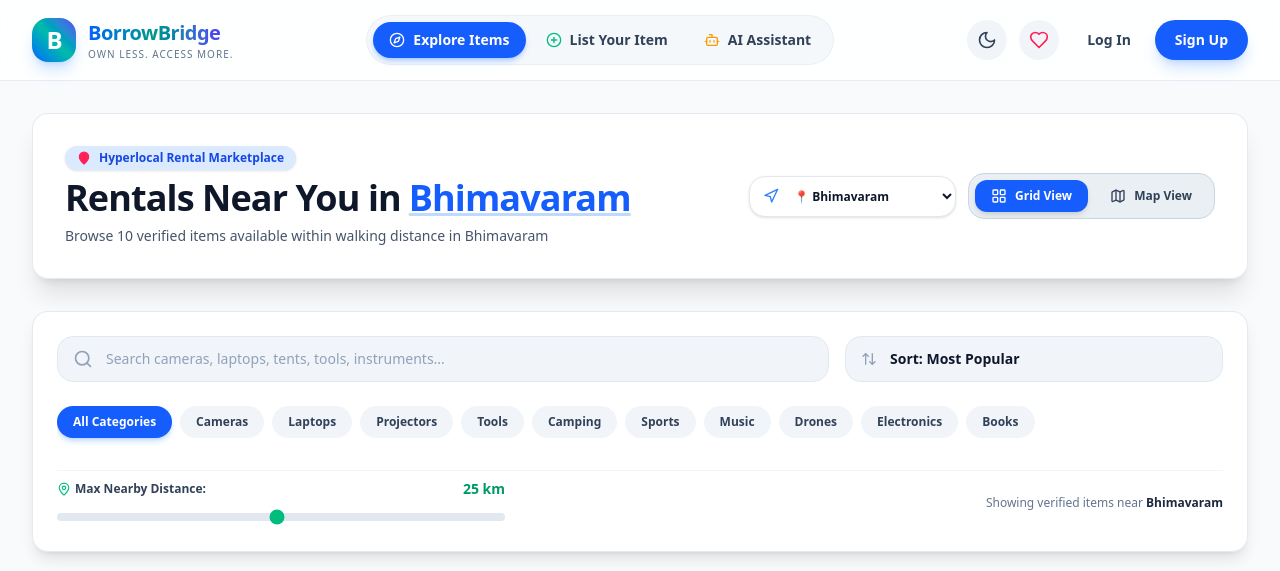
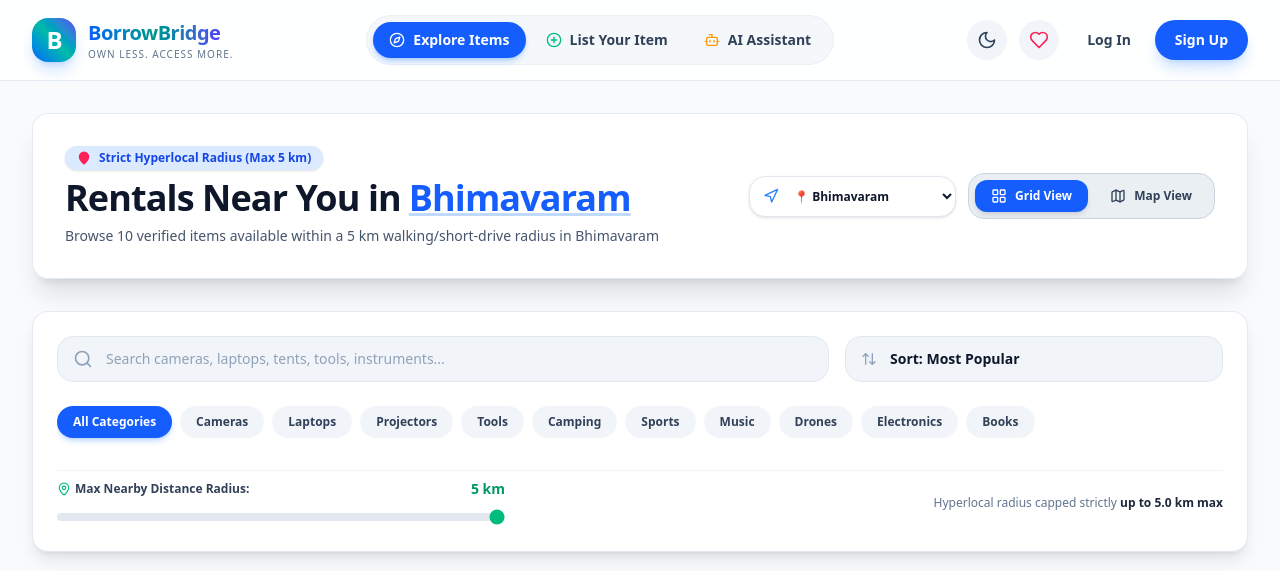
Before and after one commit to saiprasanth03/spark_tank, a React (Vite) app in the folder frontend/: page /explore in a window 1280 px wide. Shown: the top 571 px of the page. Built offline with nearby package versions, Linux system fonts and the light colour scheme.

Commit message:
Cap maximum distance search radius strictly up to 5km max

```diff
--- a/frontend/src/pages/ExplorePage.jsx
+++ b/frontend/src/pages/ExplorePage.jsx
@@ -25,7 +25,7 @@ export const ExplorePage = () => {
   const [searchQuery, setSearchQuery] = useState(searchParams.get('q') || '');
   const [selectedCategory, setSelectedCategory] = useState(searchParams.get('category') || 'all');
   const [selectedCity, setSelectedCity] = useState('Bhimavaram');
-  const [maxDistanceKm, setMaxDistanceKm] = useState(25);
+  const [maxDistanceKm, setMaxDistanceKm] = useState(5); // Capped strictly up to 5km max!
   const [sortBy, setSortBy] = useState('popular'); // 'popular', 'price-asc', 'price-desc', 'rating', 'distance'
   const [viewMode, setViewMode] = useState('grid'); // 'grid' or 'map'
 
@@ -46,7 +46,7 @@ export const ExplorePage = () => {
         const matchesCategory = item.category.toLowerCase().includes(q);
         if (!matchesTitle && !matchesDesc && !matchesCategory) return false;
       }
-      // Distance check in KM
+      // Distance check in KM (Capped strictly at max 5 km)
       const dist = item.distanceKm || item.distance || 0.8;
       if (dist > maxDistanceKm) return false;
 
@@ -76,7 +76,7 @@ export const ExplorePage = () => {
     setSearchQuery('');
     setSelectedCategory('all');
     setSelectedCity('Bhimavaram');
-    setMaxDistanceKm(25);
+    setMaxDistanceKm(5);
     setSortBy('popular');
     setSearchParams({});
   };
@@ -89,7 +89,7 @@ export const ExplorePage = () => {
         <div className="space-y-2">
           <div className="inline-flex items-center gap-2 px-3 py-1 rounded-full bg-blue-100 dark:bg-blue-950/60 text-blue-700 dark:text-blue-300 text-xs font-bold shadow-sm">
             <MapPin className="w-3.5 h-3.5 text-rose-500 fill-current" />
-            Hyperlocal Rental Marketplace
+            Strict Hyperlocal Radius (Max 5 km)
           </div>
 
           <h1 className="text-3xl sm:text-4xl font-extrabold text-slate-900 dark:text-white tracking-tight flex flex-wrap items-center gap-2">
@@ -99,7 +99,7 @@ export const ExplorePage = () => {
             </span>
           </h1>
           <p className="text-slate-600 dark:text-slate-400 text-sm">
-            Browse {filteredItems.length} verified items available within walking distance in {selectedCity}
+            Browse {filteredItems.length} verified items available within a 5 km walking/short-drive radius in {selectedCity}
           </p>
         </div>
 
@@ -203,21 +203,21 @@ export const ExplorePage = () => {
           ))}
         </div>
 
-        {/* Row 3: Radius Distance Slider in KM */}
+        {/* Row 3: Radius Distance Slider in KM (Capped to max 5km) */}
         <div className="pt-2 border-t border-slate-100 dark:border-slate-800 flex items-center justify-between gap-4">
           <div className="space-y-1 flex-1 max-w-md">
             <div className="flex items-center justify-between text-xs font-bold text-slate-700 dark:text-slate-300">
               <span className="flex items-center gap-1">
                 <MapPin className="w-3.5 h-3.5 text-emerald-500" />
-                Max Nearby Distance:
+                Max Nearby Distance Radius:
               </span>
               <span className="text-emerald-600 dark:text-emerald-400 font-extrabold text-sm">{maxDistanceKm} km</span>
             </div>
             <input
               type="range"
-              min="1"
-              max="50"
-              step="1"
+              min="0.5"
+              max="5"
+              step="0.5"
               value={maxDistanceKm}
               onChange={(e) => setMaxDistanceKm(Number(e.target.value))}
               className="w-full h-2 bg-slate-200 dark:bg-slate-700 rounded-lg appearance-none cursor-pointer accent-emerald-500"
@@ -225,7 +225,7 @@ export const ExplorePage = () => {
           </div>
 
           <div className="text-xs text-slate-500 font-medium hidden sm:block">
-            Showing verified items near <span className="font-bold text-slate-800 dark:text-slate-200">{selectedCity}</span>
+            Hyperlocal radius capped strictly <span className="font-bold text-slate-800 dark:text-slate-200">up to 5.0 km max</span>
           </div>
         </div>
 
```
